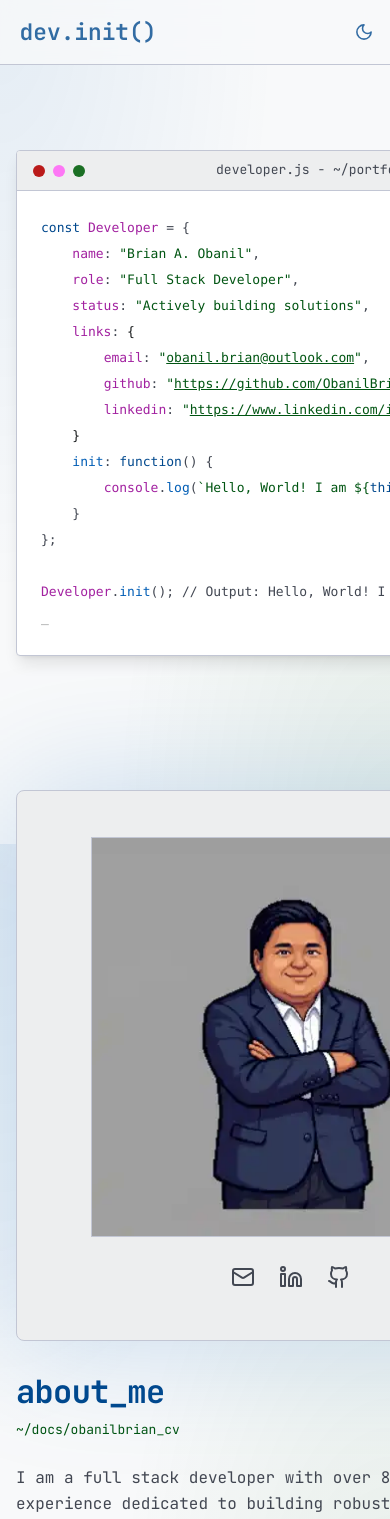
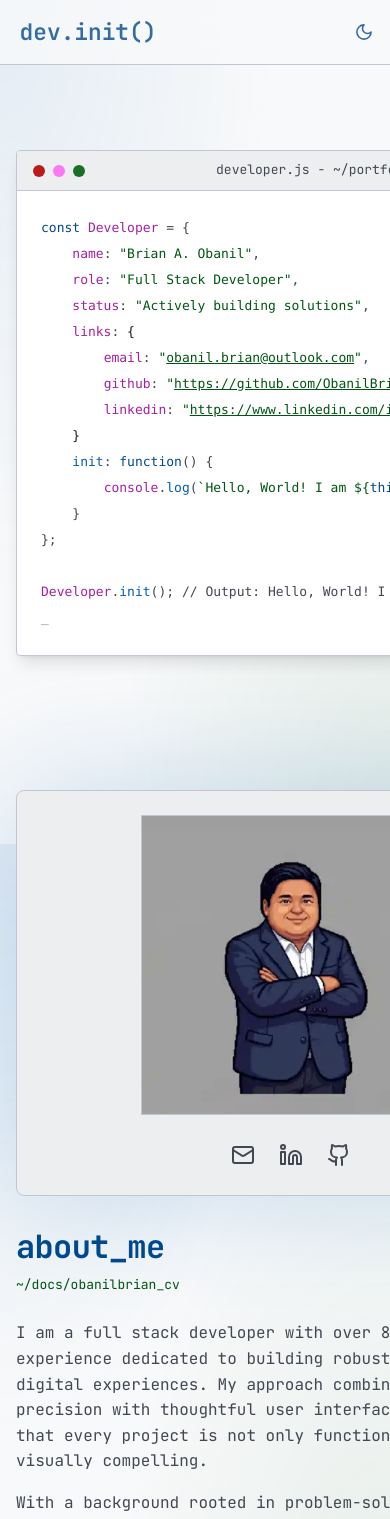
Before and after one commit to ObanilBrian/obanilbrian.github.io, a Next.js app: page / in a window 390 px wide. Shown: the top 1519 px of the page. Built offline with nearby package versions, Linux system fonts and the light colour scheme.

Commit message:
style: align avatar card and viewport scaling responsiveness on mobile screens

```diff
--- a/src/app/layout.tsx
+++ b/src/app/layout.tsx
@@ -1,4 +1,4 @@
-import type { Metadata } from "next";
+import type { Metadata, Viewport } from "next";
 import { JetBrains_Mono } from "next/font/google";
 import "./globals.css";
 
@@ -6,6 +6,11 @@ const jetbrainsMono = JetBrains_Mono({
   variable: "--font-jetbrains-mono",
   subsets: ["latin"],
 });
+
+export const viewport: Viewport = {
+  width: "device-width",
+  initialScale: 1.0,
+};
 
 export const metadata: Metadata = {
   title: "Brian A. Obanil - Full Stack Developer",
--- a/src/components/About.tsx
+++ b/src/components/About.tsx
@@ -7,8 +7,8 @@ export function About() {
     <section className="grid grid-cols-1 md:grid-cols-12 gap-8 md:gap-16 items-center" id="about">
       <div className="md:col-span-5 relative">
         <div className="absolute inset-0 bg-primary-container/20 blur-3xl rounded-full"></div>
-        <div className="relative bg-surface-container rounded-xl border border-outline-variant p-6 md:p-8 aspect-square flex flex-col items-center justify-center space-y-6 md:space-y-8">
-          <Image src="/avatar.webp" alt="Brian A. Obanil Avatar" width={400} height={400} unoptimized className="object-cover border border-outline-variant" />
+        <div className="relative bg-surface-container rounded-xl border border-outline-variant p-6 md:p-8 md:aspect-square flex flex-col items-center justify-center space-y-6 md:space-y-8">
+          <Image src="/avatar.webp" alt="Brian A. Obanil Avatar" width={400} height={400} unoptimized className="w-full max-w-[300px] md:max-w-full aspect-square object-cover border border-outline-variant" />
           <div className="flex space-x-4">
             <a
               className="text-on-surface-variant hover:text-primary transition-colors flex items-center justify-center w-8 h-8"
```
